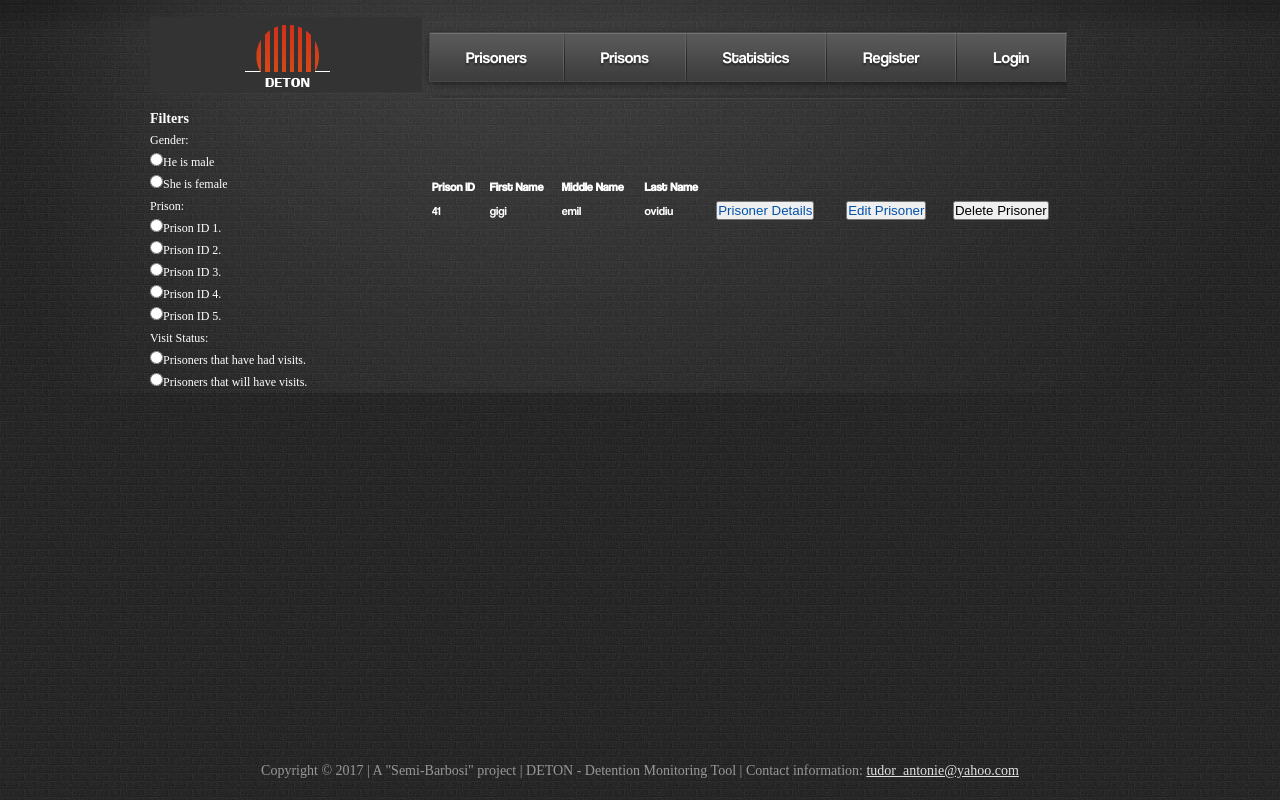
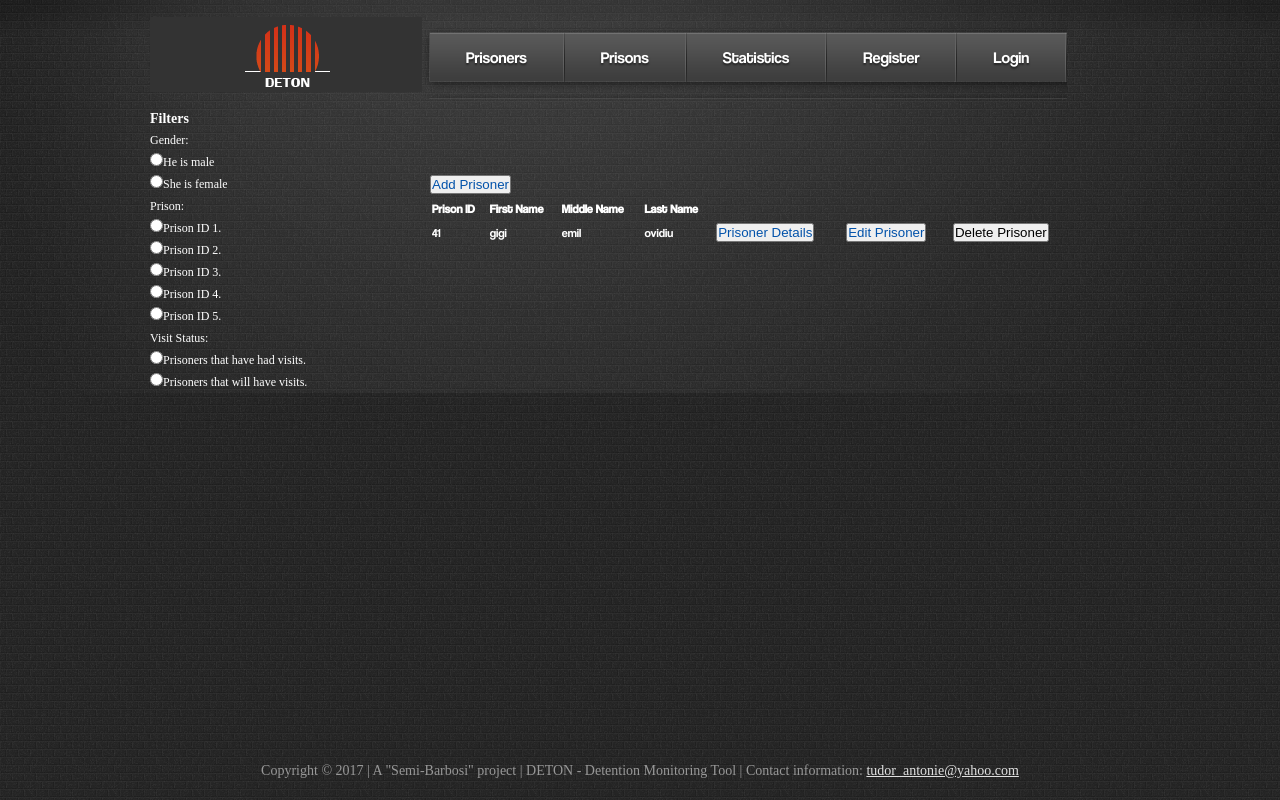
Before and after one commit to razvannica/DETON, a PHP site: page /xe/prisoners.php in a window 1280 px wide. Run offline with PHP 8.4, Linux system fonts and the light colour scheme.

Commit message:
Update prisoners.php

```diff
--- a/front-end/prisoners.php
+++ b/front-end/prisoners.php
@@ -25,6 +25,7 @@
 
 
                     <div class = "prisoner" align="center" >
+                        <p align="left"> <button type="button"><a href="AddPrisoner.php" >Add Prisoner</a> </button></p>
                         <table width="650" ; border="0";  align="center" ; cellpadding="0";>
 
                             <tr>
@@ -93,4 +94,4 @@
 </div>
 <!-- end of wrapper -->
 </body>
-</html
+</html>
```
